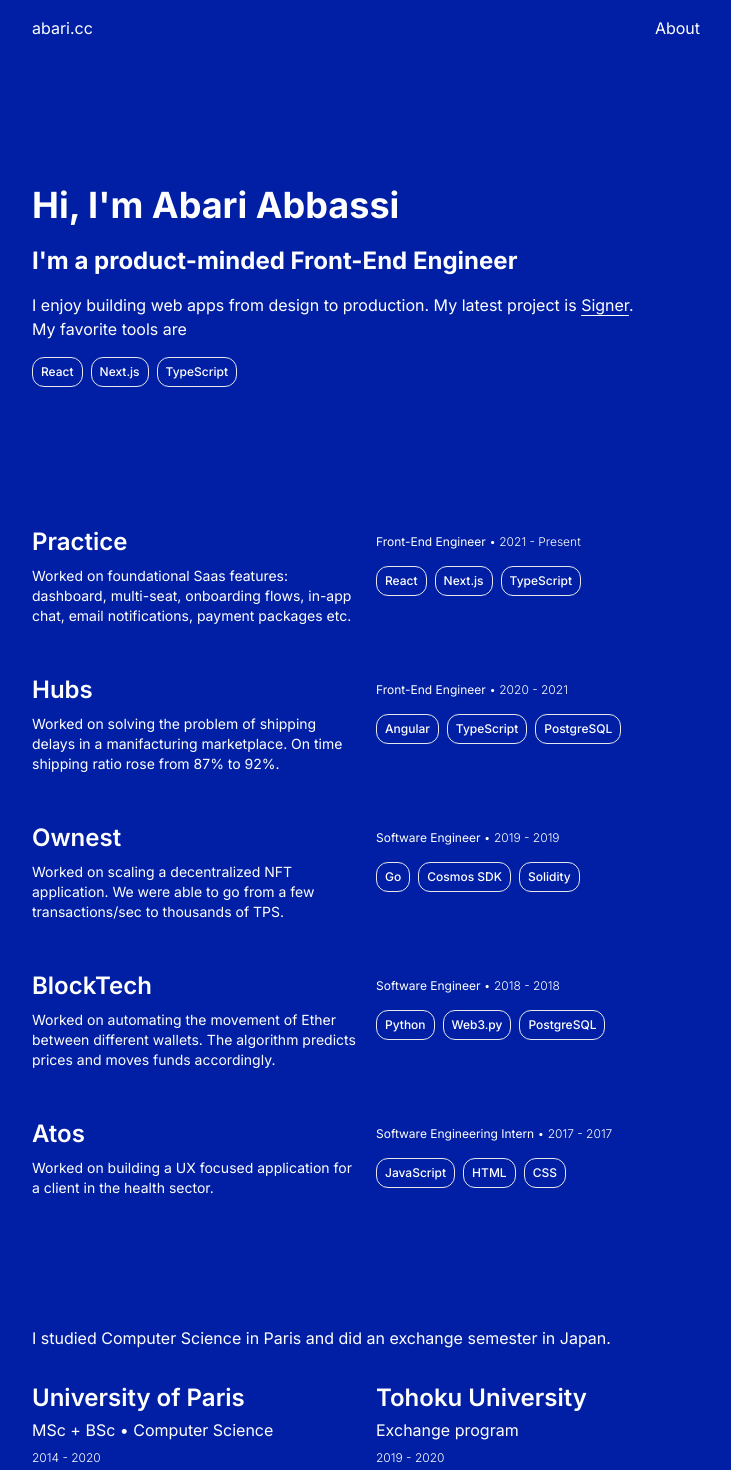
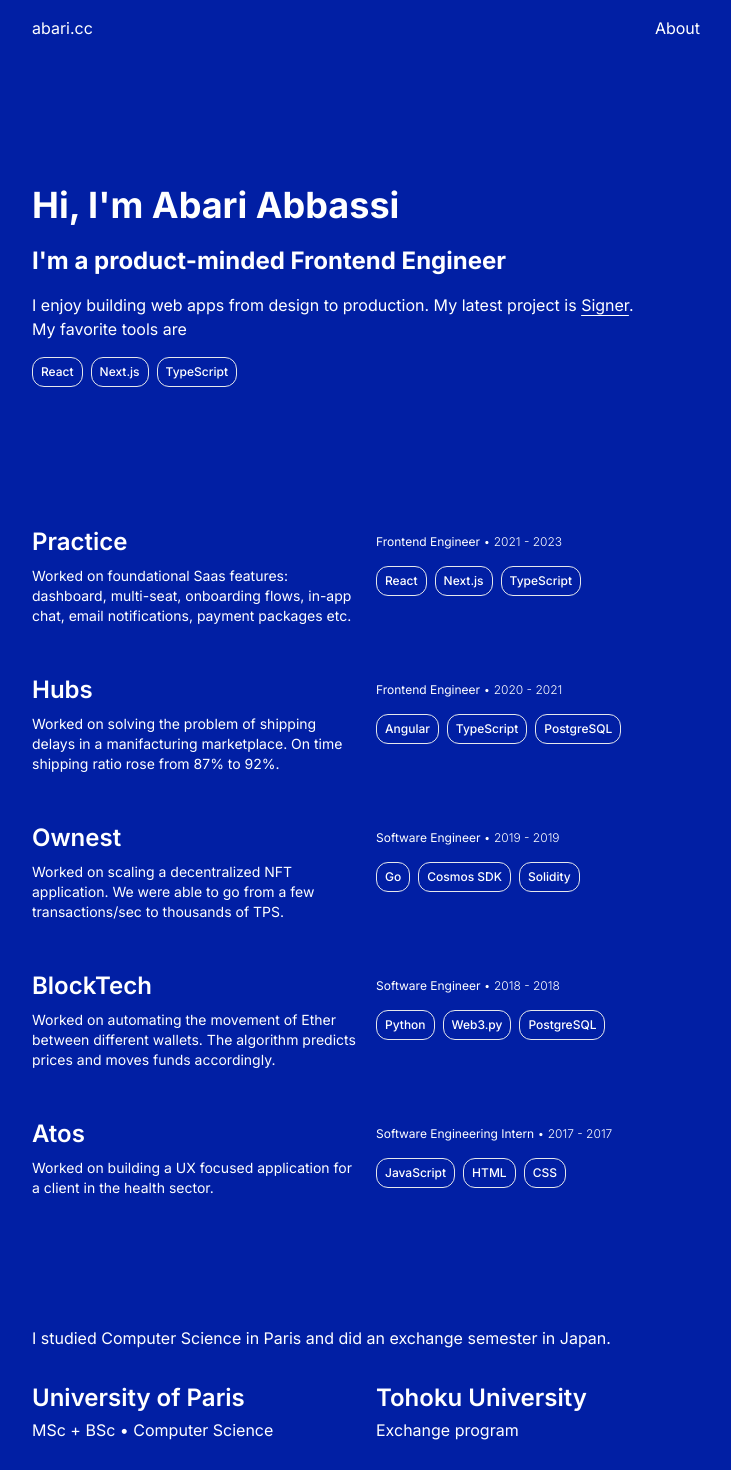
Before and after one commit to byabari/byabari, a Next.js app: page / in a window 1280 px wide. Shown: the top 1470 px of the page, without its empty margins (274-1005 px from the left). Built offline with nearby package versions, Linux system fonts and the light colour scheme.

Commit message:
update page.js, page.js and Resume.js

```diff
--- a/app/about/page.js
+++ b/app/about/page.js
@@ -4,7 +4,7 @@ import Link from "@/components/Link";
 export const metadata = {
   title: "About – Abari Abbassi",
   description:
-    "Hi, I'm Abari Abbassi. I'm a product-minded Front-End Engineer. I enjoy building web apps from design to production.",
+    "Hi, I'm Abari Abbassi. I'm a product-minded Frontend Engineer. I enjoy building web apps from design to production.",
 };
 
 export default function About() {
--- a/app/page.js
+++ b/app/page.js
@@ -3,11 +3,11 @@ import Resume, { Technologies } from "@/components/Resume";
 export const metadata = {
   title: "Abari Abbassi",
   description:
-    "Hi, I'm Abari Abbassi. I'm a product-minded Front-End Engineer. I enjoy building web apps from design to production.",
+    "Hi, I'm Abari Abbassi. I'm a product-minded Frontend Engineer. I enjoy building web apps from design to production.",
   openGraph: {
     title: "Abari Abbassi",
     description:
-      "Hi, I'm Abari Abbassi. I'm a product-minded Front-End Engineer. I enjoy building web apps from design to production.",
+      "Hi, I'm Abari Abbassi. I'm a product-minded Frontend Engineer. I enjoy building web apps from design to production.",
     url: "https://abari.cc",
     siteName: "Abari Abbassi",
     images: [
@@ -36,7 +36,7 @@ export default function HomePage() {
           Hi, I'm Abari Abbassi
         </h1>
         <h2 className="text-xl sm:text-2xl font-bold mb-4">
-          I'm a product-minded Front-End Engineer
+          I'm a product-minded Frontend Engineer
         </h2>
         <p className="mb-4">
           I enjoy building web apps from design to production. My latest project
--- a/components/Resume.js
+++ b/components/Resume.js
@@ -61,16 +61,16 @@ export default function Resume() {
           jobDescription="Worked on foundational Saas features: dashboard, multi-seat,
           onboarding flows, in-app chat, email notifications, payment packages
           etc."
-          jobTitle="Front-End Engineer"
+          jobTitle="Frontend Engineer"
           startDate="2021"
-          endDate="Present"
+          endDate="2023"
           technologies={["React", "Next.js", "TypeScript"]}
         />
         <Experience
           companyName="Hubs"
           companyWebsite="https://hubs.com"
           jobDescription="Worked on solving the problem of shipping delays in a manifacturing marketplace. On time shipping ratio rose from 87% to 92%."
-          jobTitle="Front-End Engineer"
+          jobTitle="Frontend Engineer"
           startDate="2020"
           endDate="2021"
           technologies={["Angular", "TypeScript", "PostgreSQL"]}
@@ -112,15 +112,13 @@ export default function Resume() {
           <div className="text-xl sm:text-2xl font-semibold mb-1">
             University of Paris
           </div>
-          <p className="mb-2">MSc + BSc • Computer Science</p>
-          <p className="text-xs font-light">2014 - 2020</p>
+          <p>MSc + BSc • Computer Science</p>
         </div>
         <div className="w-1/2">
           <div className="text-xl sm:text-2xl font-semibold mb-1">
             Tohoku University
           </div>
-          <p className="mb-2">Exchange program</p>
-          <p className="text-xs font-light">2019 - 2020</p>
+          <p>Exchange program</p>
         </div>
       </div>
     </>
```
